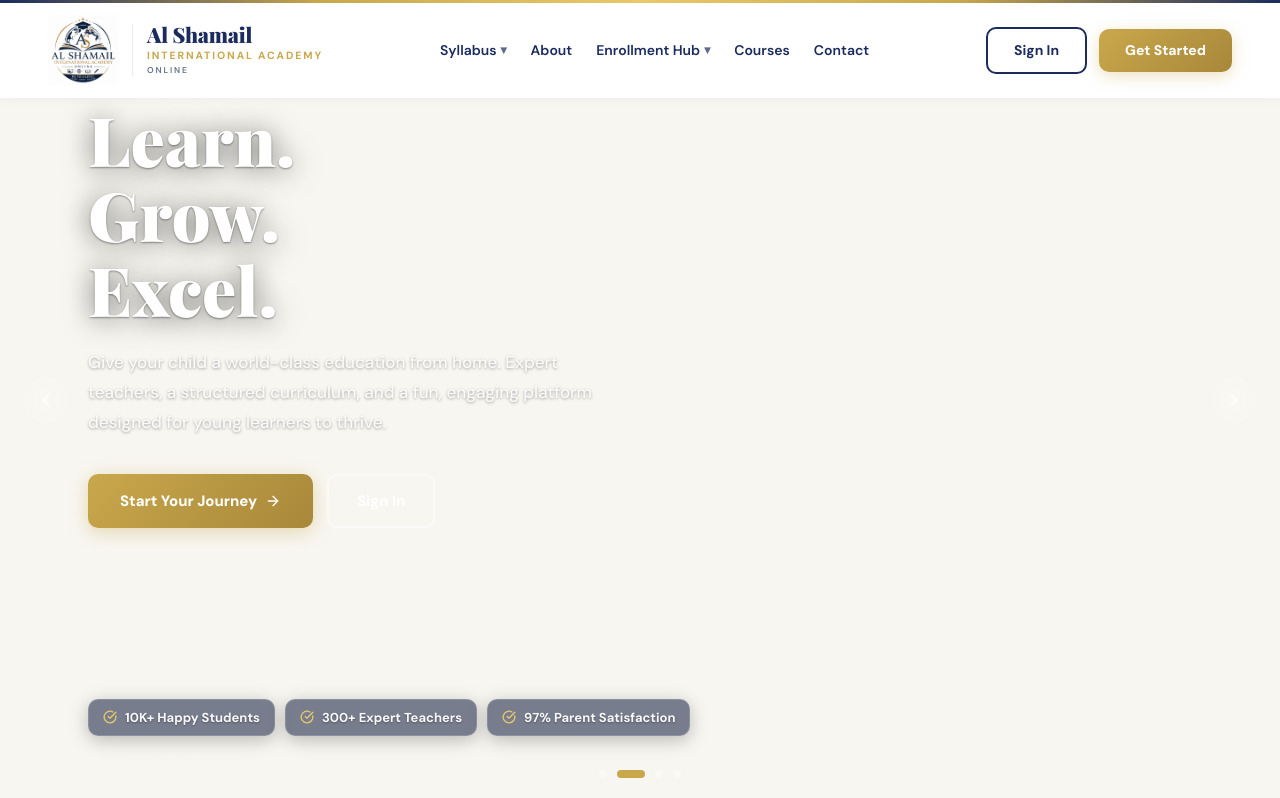
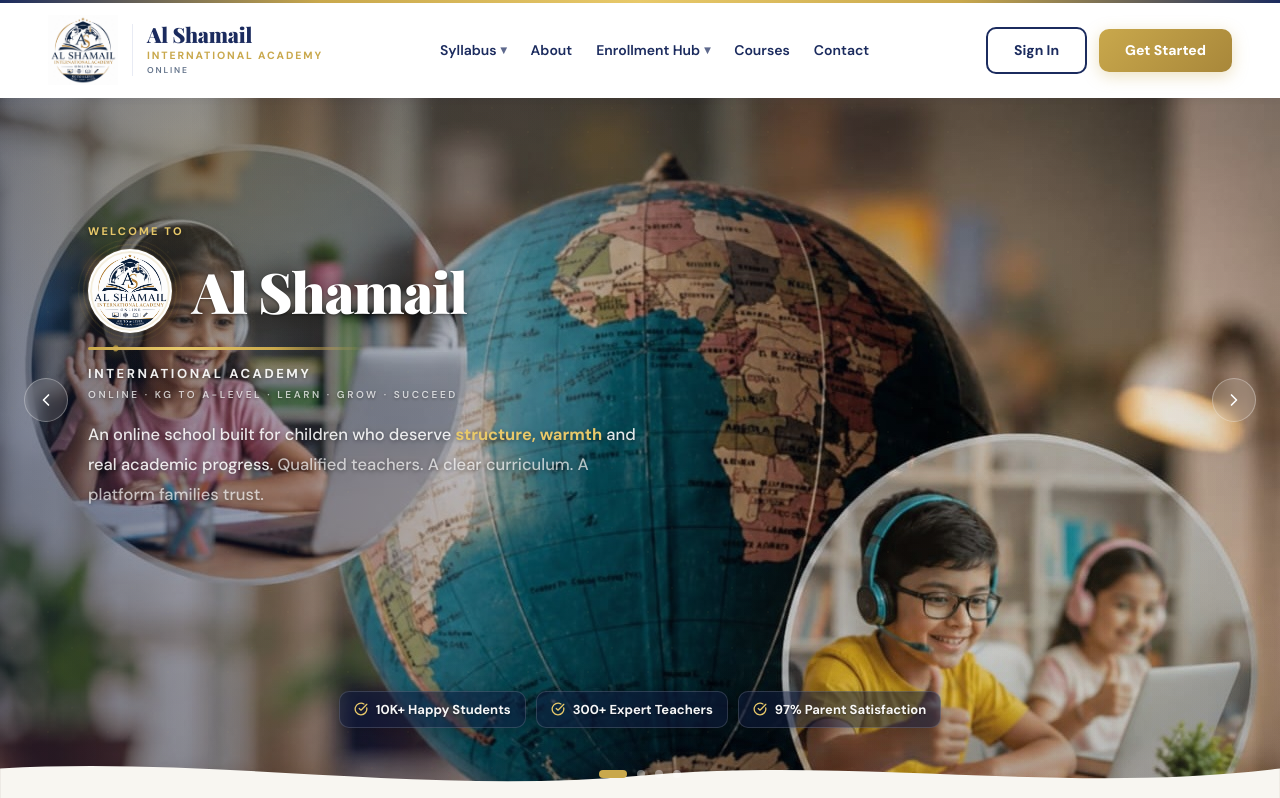
Before and after one commit to murtaza-dev-o/origin, a React (Vite) app in the folder artifacts/al-shamail/: page / in a window 1280 px wide. Shown: the top 798 px of the page. Built offline with nearby package versions, Linux system fonts and the light colour scheme.

Commit message:
fix(home): brand slide layout and slower carousel
Inline compact logo beside title, left-align copy and anchor hero-8 to the right. Remove white stats bar and extend slide autoplay to 7.5s.

Co-authored-by: Cursor <cursoragent@cursor.com>

```diff
--- a/artifacts/al-shamail/src/pages/Home.tsx
+++ b/artifacts/al-shamail/src/pages/Home.tsx
@@ -56,7 +56,7 @@ const heroSlideOverlay =
   "linear-gradient(105deg, rgba(10,22,56,0.44) 0%, rgba(10,22,56,0.28) 48%, rgba(10,22,56,0.09) 100%)";
 
 const heroBrandOverlay =
-  "linear-gradient(105deg, rgba(10,22,56,0.52) 0%, rgba(10,22,56,0.30) 50%, rgba(10,22,56,0.10) 100%)";
+  "linear-gradient(105deg, rgba(10,22,56,0.55) 0%, rgba(10,22,56,0.28) 40%, rgba(10,22,56,0.08) 70%, rgba(10,22,56,0.04) 100%)";
 
 const heroBrandGlow =
   "radial-gradient(ellipse 85% 70% at 15% 18%, rgba(201,168,76,0.14) 0%, transparent 55%), radial-gradient(ellipse 60% 50% at 85% 80%, rgba(232,201,106,0.08) 0%, transparent 50%)";
@@ -217,7 +217,7 @@ export default function Home() {
 
   const startAutoplay = useCallback(() => {
     if (autoplayRef.current) clearInterval(autoplayRef.current);
-    autoplayRef.current = setInterval(() => setSlideIdx((i) => (i + 1) % slides.length), 5500);
+    autoplayRef.current = setInterval(() => setSlideIdx((i) => (i + 1) % slides.length), 7500);
   }, []);
 
   useEffect(() => {
@@ -538,7 +538,7 @@ export default function Home() {
                     width: "100%",
                     height: "100%",
                     objectFit: "cover",
-                    objectPosition: "center center",
+                    objectPosition: "right center",
                   }}
                 />
                 <div style={{ position: "absolute", inset: 0, background: heroBrandOverlay }} />
@@ -605,19 +605,16 @@ export default function Home() {
                   .als-brand-text .als-brand-academy { color:rgba(255,255,255,0.92); text-shadow:0 1px 4px rgba(0,0,0,0.4); }
                   .als-brand-text .als-brand-tagline { color:rgba(255,255,255,0.72); text-shadow:0 1px 3px rgba(0,0,0,0.35); }
                   .als-brand-text .als-brand-body { color:rgba(255,255,255,0.88); text-shadow:0 1px 4px rgba(0,0,0,0.4); }
-                  .als-brand-stats { background:rgba(255,255,255,0.92) !important; border-color:rgba(27,43,94,0.1) !important; box-shadow:0 8px 32px rgba(27,43,94,0.1) !important; }
-                  .als-brand-stat-val { color:${t.navy} !important; }
-                  .als-brand-stat-label { color:${t.muted} !important; }
+                  .als-brand-logo-wrap .als-ring-outer { inset:-10px; }
+                  .als-brand-logo-wrap .als-ring-mid { inset:-5px; border-width:1px; }
+                  .als-brand-logo-wrap .als-ring-mid::after { width:6px; height:6px; right:-3px; }
                   @media (max-width:900px) {
-                    .als-brand-cols { flex-direction:column !important; align-items:center !important; text-align:center !important; padding:28px 20px 56px !important; gap:28px !important; }
-                    .als-brand-cols .als-brand-text { align-items:center !important; }
+                    .als-brand-cols { padding:28px 20px 56px !important; }
+                    .als-brand-cols .als-brand-text { align-items:center !important; text-align:center !important; }
+                    .als-brand-title-row { flex-direction:column !important; align-items:center !important; }
                     .als-gold-line { margin-left:auto !important; margin-right:auto !important; }
                   }
                 `}</style>
-                <div className="als-orbit-1">
-                  <div className="als-orbit-dot" />
-                </div>
-                <div className="als-orbit-2" />
                 <div
                   className="als-brand-cols"
                   style={{
@@ -626,38 +623,68 @@ export default function Home() {
                     display: "flex",
                     flexDirection: "row",
                     alignItems: "center",
-                    justifyContent: "center",
+                    justifyContent: "flex-start",
                     width: "100%",
+                    maxWidth: 1160,
+                    margin: "0 auto",
                     height: "100%",
-                    padding: "40px 48px 52px",
-                    gap: "clamp(32px, 5vw, 64px)",
+                    padding: "clamp(24px, 4vh, 40px) 28px clamp(100px, 12vh, 120px)",
                     boxSizing: "border-box",
                   }}
                 >
                   <div
-                    style={{
-                      flex: "0 0 auto",
+                    className="als-brand-text"
+                    style={{
+                      flex: "0 1 auto",
+                      minWidth: 0,
+                      maxWidth: 560,
+                      display: "flex",
+                      flexDirection: "column",
+                      alignItems: "flex-start",
+                      gap: 0,
+                    }}
+                  >
+                    <div
+                      className="als-brand-eyebrow"
+                      style={{
+                        fontSize: 11,
+                        fontWeight: 800,
+                        textTransform: "uppercase",
+                        letterSpacing: "0.2em",
+                        marginBottom: 10,
+                        animation: "als-fadeUp 0.6s ease 0.3s both",
+                      }}
+                    >
+                      Welcome to
+                    </div>
+                    <div
+                      className="als-brand-title-row"
+                      style={{
                         display: "flex",
                         alignItems: "center",
-                      justifyContent: "center",
-                      animation: "als-slideInL 0.8s cubic-bezier(0.34,1.56,0.64,1) 0.08s both",
-                    }}
-                  >
-                    <div style={{ position: "relative", animation: "als-floatY 7s ease-in-out 0.5s infinite" }}>
+                        gap: "clamp(14px, 2vw, 20px)",
+                        animation: "als-fadeUp 0.7s cubic-bezier(0.34,1.56,0.64,1) 0.2s both",
+                      }}
+                    >
+                      <div
+                        className="als-brand-logo-wrap"
+                        style={{ flexShrink: 0, animation: "als-slideInL 0.8s cubic-bezier(0.34,1.56,0.64,1) 0.08s both" }}
+                      >
+                        <div style={{ position: "relative" }}>
                           <div className="als-ring-outer" />
                           <div className="als-ring-mid" />
                           <div
                             style={{
-                          width: 220,
-                          height: 220,
+                              width: "clamp(64px, 8vw, 84px)",
+                              height: "clamp(64px, 8vw, 84px)",
                               borderRadius: "50%",
                               background: "#ffffff",
-                          border: "2px solid rgba(255,255,255,0.2)",
+                              border: "2px solid rgba(255,255,255,0.25)",
                               display: "flex",
                               alignItems: "center",
                               justifyContent: "center",
                               boxShadow:
-                            "0 28px 70px rgba(0,0,0,0.5), inset 0 1px 0 rgba(255,255,255,0.3), 0 0 0 1px rgba(201,168,76,0.15)",
+                                "0 12px 36px rgba(0,0,0,0.45), inset 0 1px 0 rgba(255,255,255,0.3), 0 0 0 1px rgba(201,168,76,0.15)",
                               overflow: "hidden",
                               position: "relative",
                             }}
@@ -689,37 +716,20 @@ export default function Home() {
                           </div>
                         </div>
                       </div>
-                  <div
-                    className="als-brand-text"
-                    style={{ flex: "1 1 0", minWidth: 0, display: "flex", flexDirection: "column", alignItems: "flex-start", gap: 0 }}
-                  >
-                    <div
-                      className="als-brand-eyebrow"
-                      style={{
-                        fontSize: 11,
-                        fontWeight: 800,
-                        textTransform: "uppercase",
-                        letterSpacing: "0.2em",
-                        marginBottom: 10,
-                        animation: "als-fadeUp 0.6s ease 0.3s both",
-                      }}
-                    >
-                      Welcome to
-                    </div>
                       <h1
                         className="als-brand-title"
                         style={{
                           fontFamily: "'Playfair Display', Georgia, serif",
-                        fontSize: "clamp(38px, 5.5vw, 60px)",
+                          fontSize: "clamp(34px, 5vw, 56px)",
                           fontWeight: 900,
                           lineHeight: 1,
                           letterSpacing: "-0.02em",
                           margin: 0,
-                        animation: "als-fadeUp 0.7s cubic-bezier(0.34,1.56,0.64,1) 0.2s both",
                         }}
                       >
                         Al Shamail
                       </h1>
+                    </div>
                     <div className="als-gold-line" style={{ margin: "14px 0" }} />
                     <div
                       className="als-brand-academy"
@@ -764,61 +774,6 @@ export default function Home() {
                         Qualified teachers. A clear curriculum. A platform families trust.
                       </span>
                     </p>
-                    <div
-                      className="als-brand-stats"
-                      style={{
-                        display: "flex",
-                        marginTop: 24,
-                        borderRadius: 16,
-                        background: "rgba(255,255,255,0.92)",
-                        border: "1px solid rgba(27,43,94,0.1)",
-                        backdropFilter: "blur(12px)",
-                        overflow: "hidden",
-                        width: "100%",
-                        maxWidth: 420,
-                        animation: "als-fadeUp 0.65s ease 0.9s both",
-                      }}
-                    >
-                      {[
-                        { val: "10K+", label: "Happy Students" },
-                        { val: "300+", label: "Expert Teachers" },
-                        { val: "97%", label: "Satisfaction" },
-                      ].map((s, i, arr) => (
-                        <div
-                          key={s.val}
-                          style={{
-                            flex: 1,
-                            padding: "16px 12px",
-                            textAlign: "center",
-                            borderRight: i < arr.length - 1 ? "1px solid rgba(27,43,94,0.1)" : "none",
-                          }}
-                        >
-                          <div
-                            className="als-brand-stat-val"
-                            style={{
-                              fontFamily: "'Playfair Display', serif",
-                              fontSize: "clamp(20px,3vw,26px)",
-                              fontWeight: 900,
-                              lineHeight: 1.1,
-                              marginBottom: 3,
-                            }}
-                          >
-                            {s.val}
-                          </div>
-                          <div
-                            className="als-brand-stat-label"
-                            style={{
-                              fontSize: 9.5,
-                              fontWeight: 700,
-                              textTransform: "uppercase",
-                              letterSpacing: "0.09em",
-                            }}
-                          >
-                            {s.label}
-                          </div>
-                        </div>
-                      ))}
-                    </div>
                   </div>
                 </div>
 
```
Lines whose indentation alone changed are shown as unchanged.
